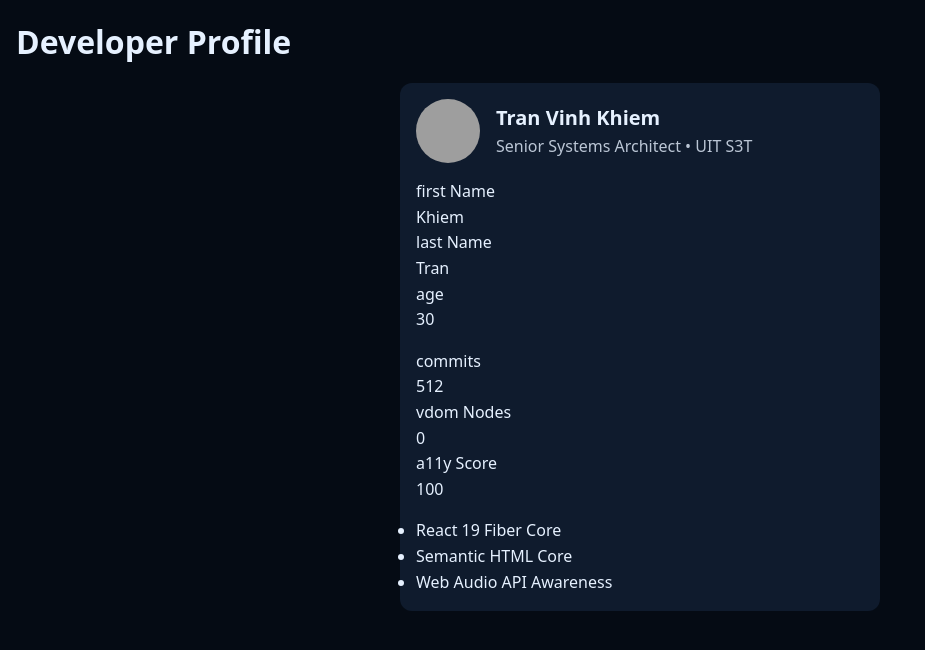
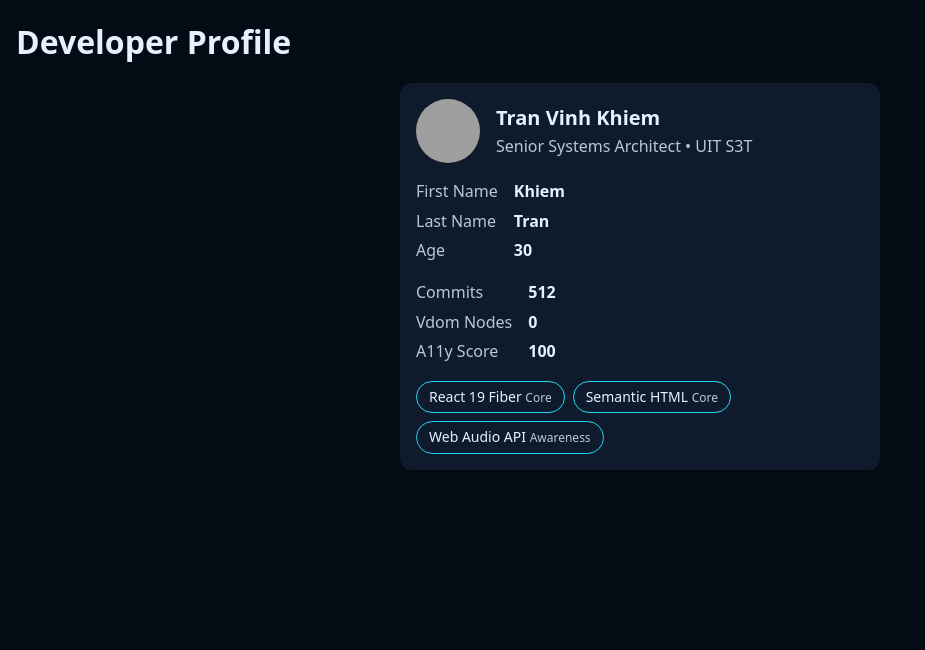
Before and after one commit to nguyenntkpvnm21/24521198_NguyenThaiKhanhNguyen_LAB3, a React (Vite) app: page / in a window 1280 px wide. Shown: the top 650 px of the page, without its empty margins (0-925 px from the left). Built offline with nearby package versions, Linux system fonts and the light colour scheme; grey boxes are pictures that could not be loaded.

Commit message:
style(ex1): style description lists and skill badges

```diff
--- a/src/components/DeveloperCard.module.css
+++ b/src/components/DeveloperCard.module.css
@@ -22,3 +22,12 @@
 }
 .title { font-size: 1.25rem; overflow-wrap: anywhere; }
 .role { opacity: 0.8; }
+
+.profile, .metrics {
+  display: grid;
+  grid-template-columns: max-content 1fr;
+  gap: 0.25rem 1rem;
+}
+.profile dt, .metrics dt { text-transform: capitalize; opacity: 0.8; }
+.profile dd, .metrics dd { font-weight: 600; }
+.skills { display: flex; flex-wrap: wrap; gap: 0.5rem; list-style: none; }
--- a/src/components/SkillBadge.module.css
+++ b/src/components/SkillBadge.module.css
@@ -1 +1,7 @@
-/* styles added in style(ex1) commits */
+.badge {
+  padding: 0.25rem 0.75rem;
+  border: 1px solid var(--accent);
+  border-radius: 999px;
+  font-size: 0.875rem;
+}
+.tier { opacity: 0.8; font-size: 0.75rem; }
```
